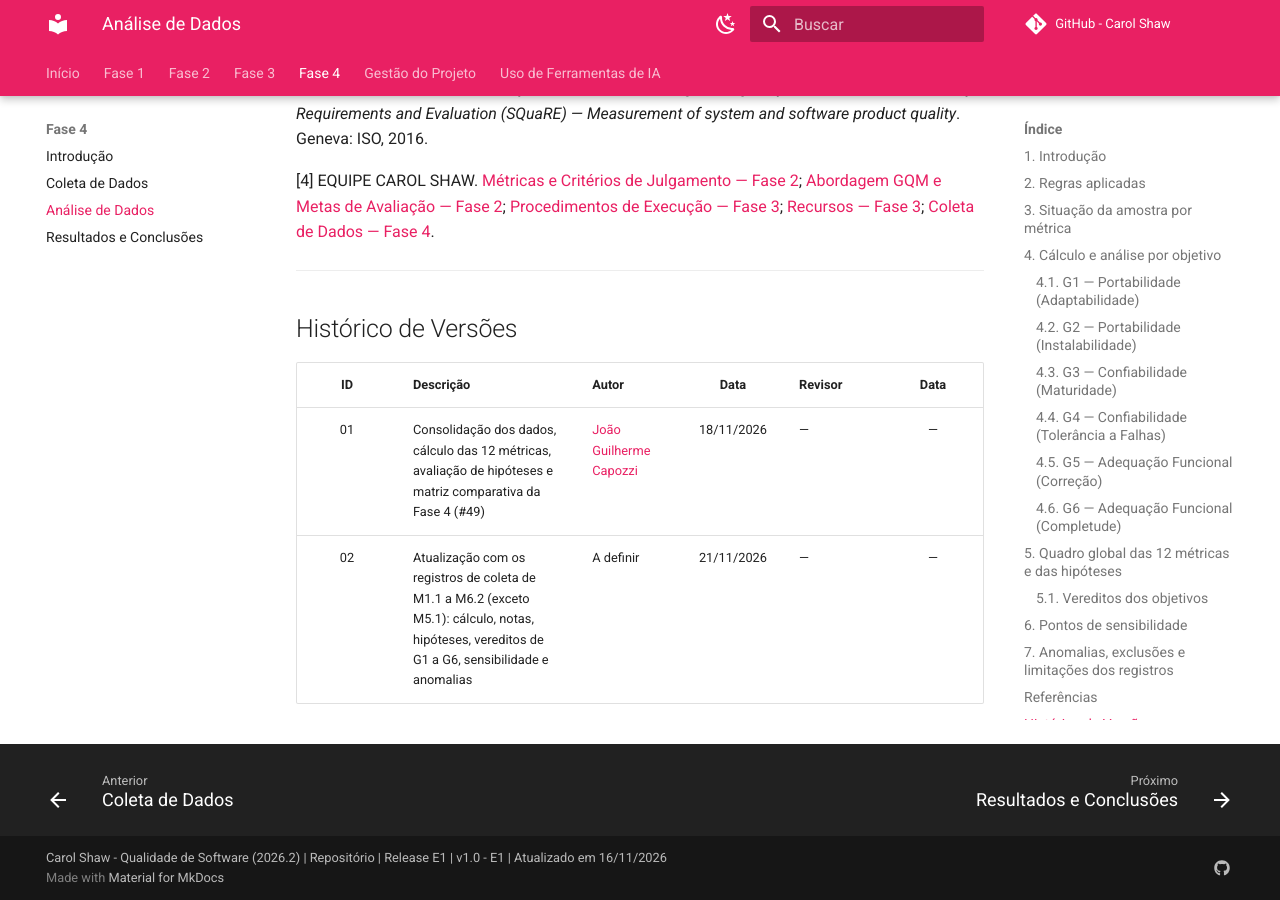
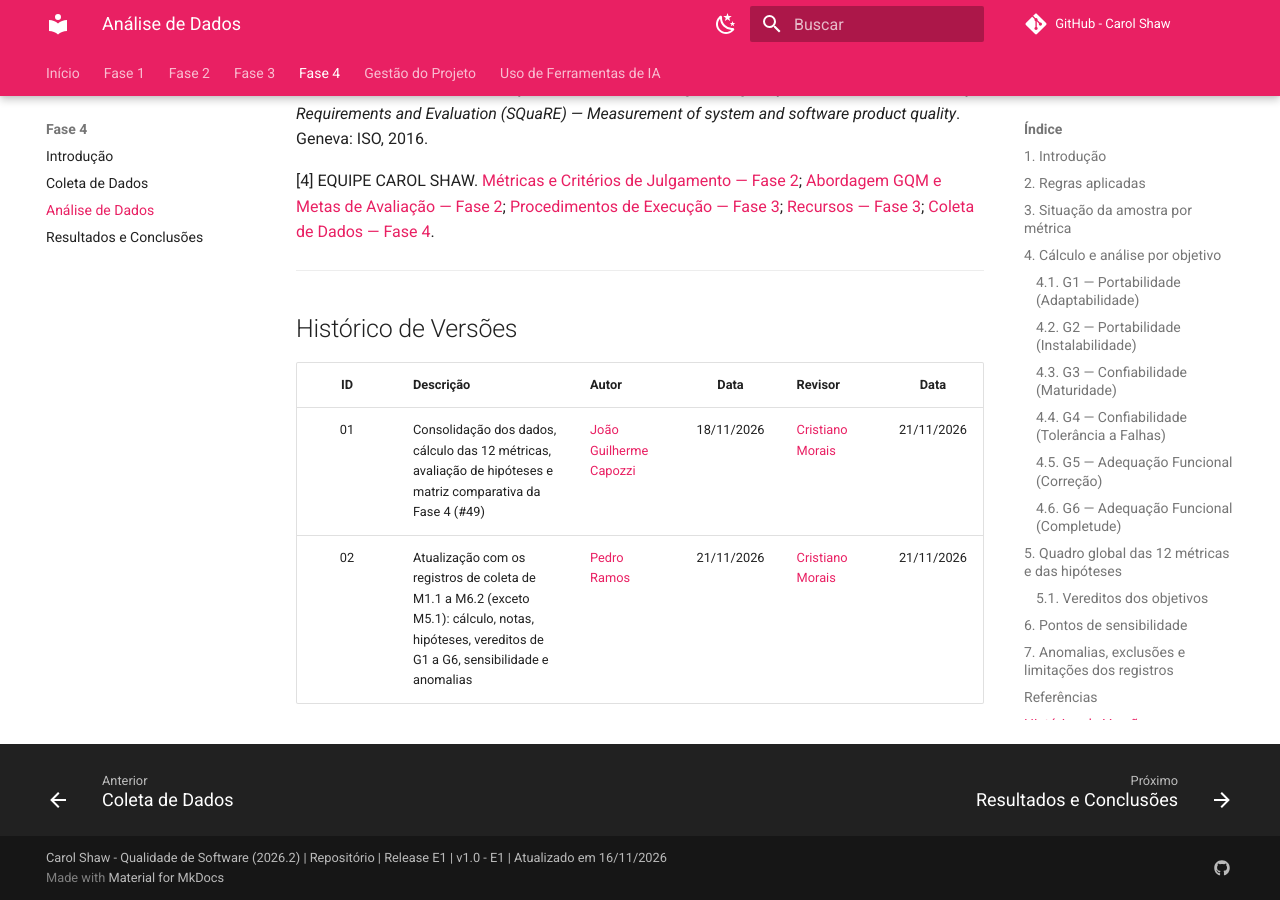
Before and after one commit to FCTE-Qualidade-de-Software-1/2026-2_T02_CAROL_SHAW, an MkDocs documentation site: the page built from docs/fase4/2-analise.md, in a window 1280 px wide and 900 px high, scrolled down 14889 px. Built offline with MkDocs 1.6.1 and Material for MkDocs 9.7.7, drawn with Linux system fonts in a browser that asks for light colours; comment, search, counter and statistics services are not loaded.

Commit message:
docs: Correção da análise

```diff
--- a/docs/fase4/2-analise.md
+++ b/docs/fase4/2-analise.md
@@ -376,5 +376,5 @@ As inconsistências abaixo foram encontradas na leitura de `1-coleta.md` e dos p
 
 | ID | Descrição | Autor | Data | Revisor | Data |
 | :-: | :--- | :--- | :---: | :--- | :---: |
-| 01 | Consolidação dos dados, cálculo das 12 métricas, avaliação de hipóteses e matriz comparativa da Fase 4 (#49) | [João Guilherme Capozzi](https://github.com/jonas3688) | 18/11/2026 | — | — |
-| 02 | Atualização com os registros de coleta de M1.1 a M6.2 (exceto M5.1): cálculo, notas, hipóteses, vereditos de G1 a G6, sensibilidade e anomalias | A definir | 21/11/2026 | — | — |
+| 01 | Consolidação dos dados, cálculo das 12 métricas, avaliação de hipóteses e matriz comparativa da Fase 4 (#49) | [João Guilherme Capozzi](https://github.com/jonas3688) | 18/11/2026 | [Cristiano Morais](https://github.com/CristianoMoraiss) | 21/11/2026 |
+| 02 | Atualização com os registros de coleta de M1.1 a M6.2 (exceto M5.1): cálculo, notas, hipóteses, vereditos de G1 a G6, sensibilidade e anomalias | [Pedro Ramos](https://github.com/PedroRSR)| 21/11/2026 | [Cristiano Morais](https://github.com/CristianoMoraiss) | 21/11/2026 |
```
